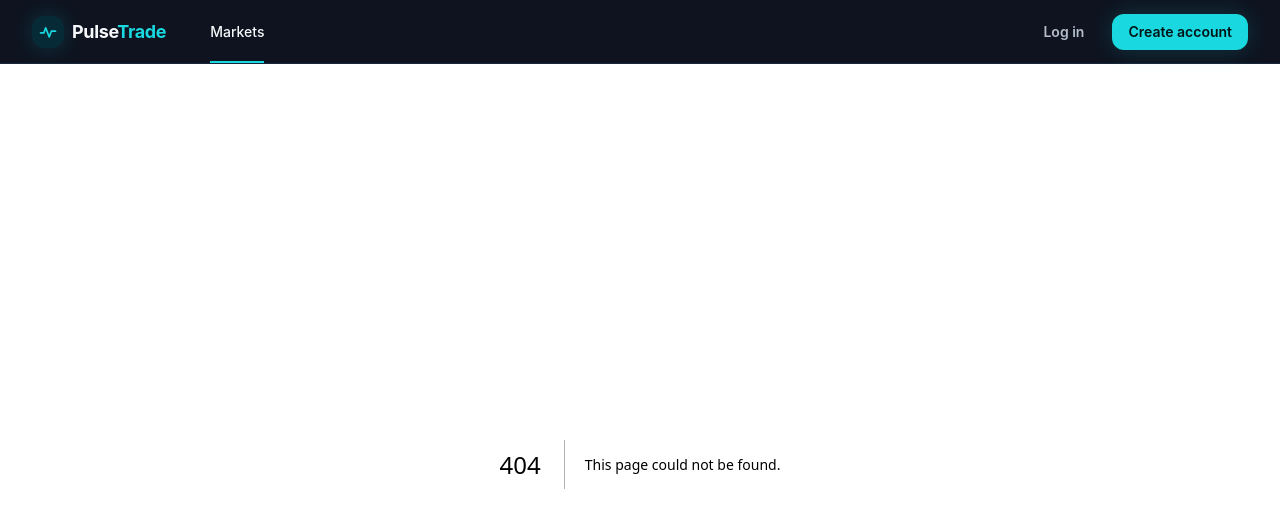
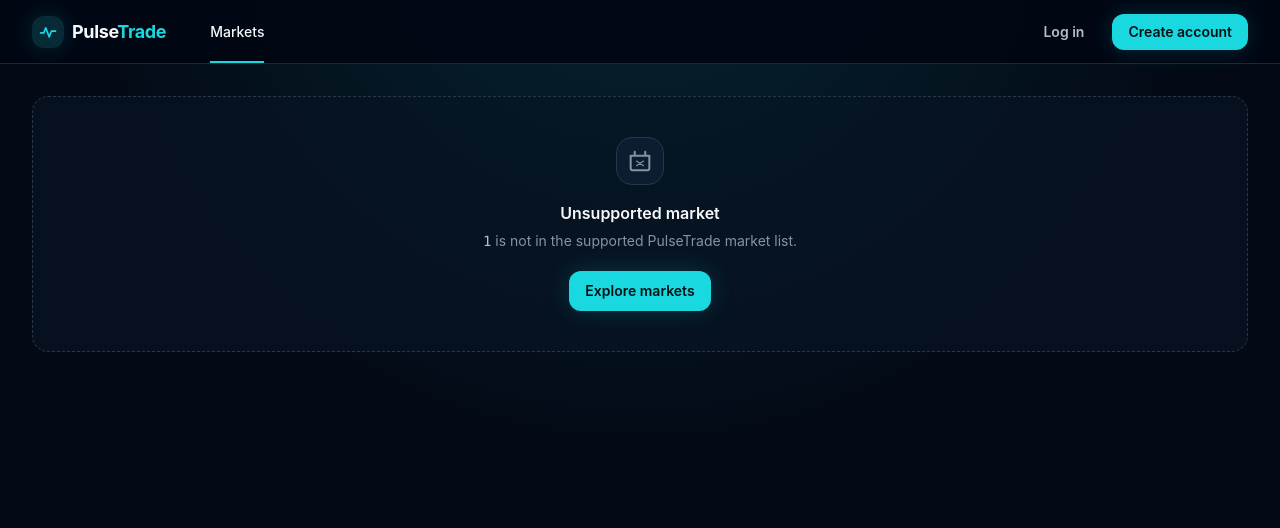
Before and after one commit to NhanPL/pulse-trade, a Next.js app in the folder apps/web/: page /trade/1 in a window 1280 px wide. Before the commit this address had no page. Shown: the top 528 px of the page. Built offline with nearby package versions, Linux system fonts and the light colour scheme.

Commit message:
feat(trading): add validated market route

```diff
--- /dev/null
+++ b/apps/web/src/app/trade/[symbol]/page.tsx
@@ -0,0 +1,64 @@
+import type { Metadata } from "next";
+
+import { PageContainer } from "@/components/layout/PageContainer";
+import { Badge } from "@/components/ui/Badge";
+import { getSupportedMarket, SUPPORTED_MARKETS } from "@/features/market/model/supported-markets";
+import { UnsupportedMarketState } from "@/features/trading/components/UnsupportedMarketState";
+
+type TradingPageProps = {
+  params: Promise<{ symbol: string }>;
+};
+
+export function generateStaticParams() {
+  return SUPPORTED_MARKETS.map(({ symbol }) => ({ symbol }));
+}
+
+export async function generateMetadata({ params }: TradingPageProps): Promise<Metadata> {
+  const { symbol } = await params;
+  const market = getSupportedMarket(symbol);
+
+  return {
+    title: market ? `${market.baseAsset}/${market.quoteAsset} | PulseTrade` : "Unsupported market",
+  };
+}
+
+export default async function TradingPage({ params }: TradingPageProps) {
+  const { symbol } = await params;
+  const market = getSupportedMarket(symbol);
+
+  if (!market) {
+    return (
+      <PageContainer width="content">
+        <UnsupportedMarketState symbol={symbol} />
+      </PageContainer>
+    );
+  }
+
+  return (
+    <PageContainer className="space-y-6" data-market-symbol={market.symbol}>
+      <div className="flex flex-wrap items-center justify-between gap-4">
+        <div>
+          <p className="mb-2 text-xs font-semibold uppercase tracking-wide text-brand">
+            Trading workspace
+          </p>
+          <h1 className="text-3xl font-bold tracking-tight text-foreground">
+            {market.baseAsset}
+            <span className="font-normal text-foreground-muted">/{market.quoteAsset}</span>
+          </h1>
+          <p className="mt-2 font-mono text-sm text-foreground-muted">{market.symbol}</p>
+        </div>
+        <Badge variant="brand">Public market data</Badge>
+      </div>
+
+      <section
+        aria-label="Trading workspace placeholder"
+        className="min-h-64 rounded-xl border border-dashed border-border bg-surface/50 p-6"
+      >
+        <p className="max-w-lg text-sm leading-6 text-foreground-muted">
+          The market route is ready. Trading widgets will be added in the following trading-screen
+          tasks.
+        </p>
+      </section>
+    </PageContainer>
+  );
+}
--- /dev/null
+++ b/apps/web/src/features/trading/components/UnsupportedMarketState.tsx
@@ -0,0 +1,45 @@
+import Link from "next/link";
+
+import { EmptyState } from "@/components/ui/EmptyState";
+
+export type UnsupportedMarketStateProps = {
+  symbol: string;
+};
+
+function MarketUnavailableIcon() {
+  return (
+    <svg aria-hidden="true" className="size-7" fill="none" viewBox="0 0 24 24">
+      <path
+        d="M5 7.5h14M7.5 4v3.5m9-3.5v3.5M6 20h12a2 2 0 0 0 2-2V7.5H4V18a2 2 0 0 0 2 2Z"
+        stroke="currentColor"
+        strokeLinecap="round"
+        strokeLinejoin="round"
+        strokeWidth="1.75"
+      />
+      <path d="m9 12 6 4m0-4-6 4" stroke="currentColor" strokeLinecap="round" />
+    </svg>
+  );
+}
+
+export function UnsupportedMarketState({ symbol }: UnsupportedMarketStateProps) {
+  return (
+    <EmptyState
+      action={
+        <Link
+          className="inline-flex h-10 items-center justify-center rounded-lg bg-brand px-4 text-sm font-semibold text-foreground-inverse shadow-brand transition-colors hover:bg-brand-hover focus-visible:outline-none focus-visible:ring-2 focus-visible:ring-focus focus-visible:ring-offset-2 focus-visible:ring-offset-canvas"
+          href="/"
+        >
+          Explore markets
+        </Link>
+      }
+      description={
+        <>
+          <span className="font-mono text-foreground-secondary">{symbol}</span> is not in the
+          supported PulseTrade market list.
+        </>
+      }
+      icon={<MarketUnavailableIcon />}
+      title="Unsupported market"
+    />
+  );
+}
```
Also changed, not shown: 1 other file (tests, documents, lock files or other folders).
